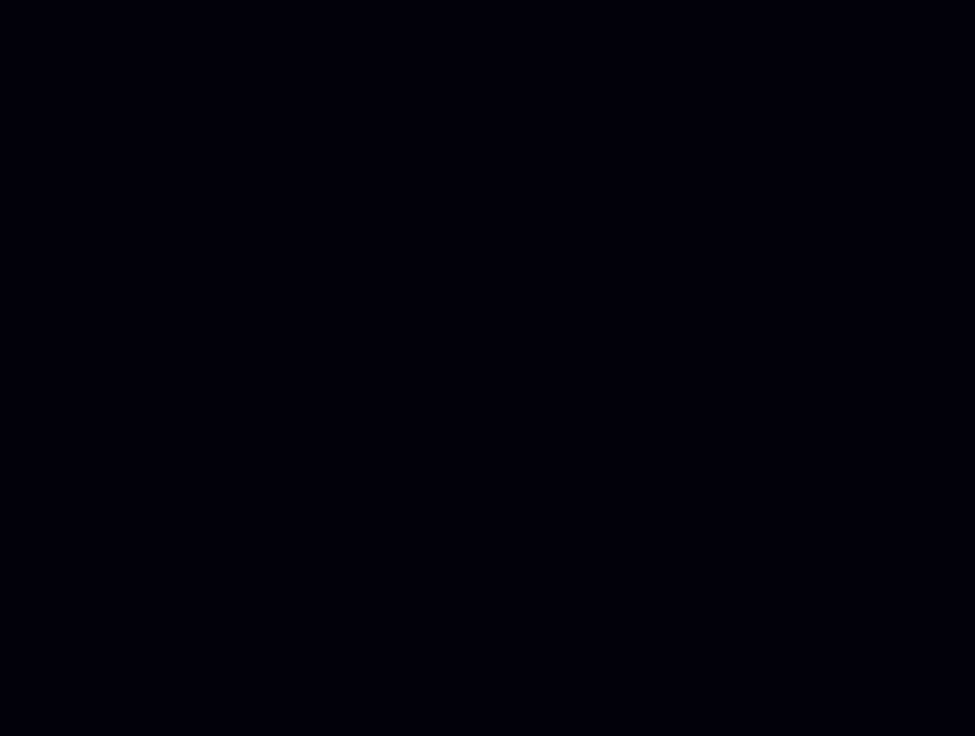
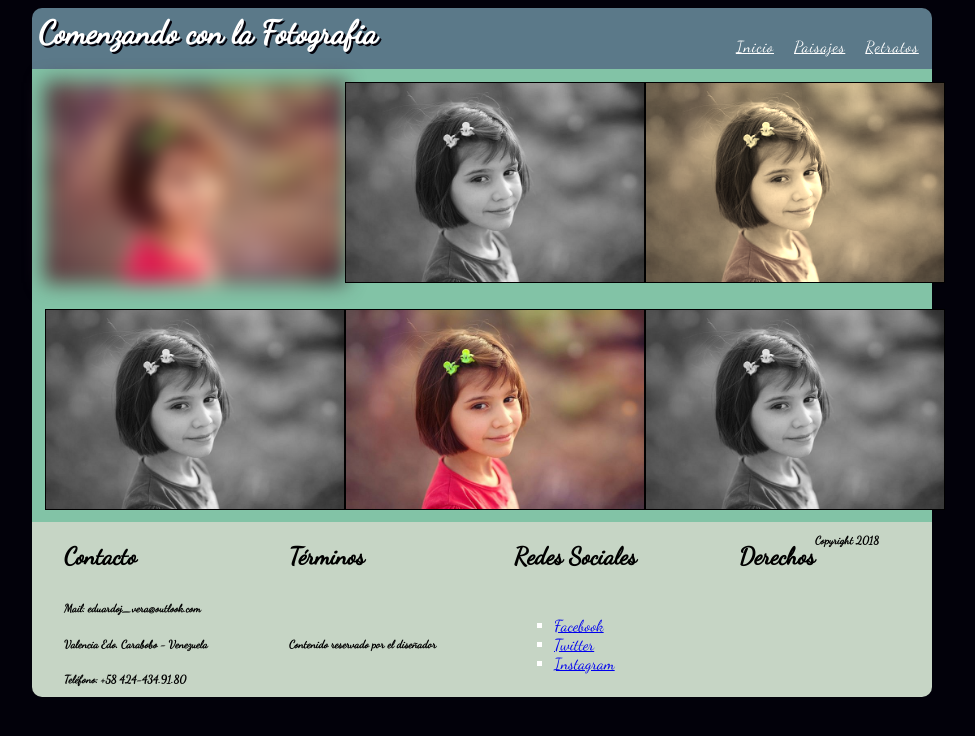
Before and after one commit to kebsp/CSS3-y-Dise-o-Web-Responsive, a plain HTML site: page retratos.html in a window 1280 px wide. Shown: the whole page, without its empty margins (158-1133 px from the left). Drawn offline with Linux system fonts and the light colour scheme.

Commit message:
Retoques finales

```diff
--- a/css/estilos2.css
+++ b/css/estilos2.css
@@ -10,6 +10,23 @@ body {
   max-width: 900px;
   margin: auto;
   padding: auto;
+}
+
+div.container {
+  -webkit-animation: animacion 2s
+  animation: animacion 2s;
+}
+
+@-webkit-keyframes animacion {
+  0% {top: 150px;}
+  60% {top: -5px;}
+  100% {top: 0px;}
+}
+
+@keyframes animacion {
+  0% {top: 150px;}
+  60% {top: -5px;}
+  100% {top: 0px;}
 }
 
 /* Cabecera */
@@ -60,20 +77,26 @@ nav ul li a:active {
   background-color: #82c3a6;
   width: 100%;
 }
-.rows {
+.content {
   float: left;
   margin: auto;
 }
-.imagenes {
+.content > div {
   display: flex;
   flex-flow: row wrap;
   float: left;
   width: 33.33%;
 }
-.rows img {
+.content img {
   margin: 0.8em;
   width: 100%;
   border: solid 1px black;
+}
+
+.content:after {
+    content: "";
+    display: table;
+    clear: both;
 }
 
 /* Efectos de imagen */
@@ -87,9 +110,39 @@ img.img1 {
   filter: grayscale(100%);
 }
 
+/* Pie de Página]*/
+#piePagina {
+  display: block;
+  background-color: #C6d5c5;
+  border-radius: 0 0 10px 10px;
+  width: 100%;
+}
+#piePagina div.content > div {
+  display: flex;
+  flex-flow: row wrap;
+  float: left;
+  padding: 0 1em 0 2em;
+  width: 25%;
+}
+#piePagina div > h2 {
+  color: black;
+}
+#piePagina div > p {
+  font-size: 0.7em;
+  font-weight: bold;
+  color: black;
+}
+#piePagina .content div ul{
+  list-style: square;
+}
 
-/* Responsive */
 .container {
+	display: -webkit-flex;
+	display: flex;
+	-webkit-flex-flow: row wrap;
+	flex-flow: row wrap;
+}
+.content {
 	display: -webkit-flex;
 	display: flex;
 	-webkit-flex-flow: row wrap;
@@ -97,9 +150,8 @@ img.img1 {
 }
 
 @media (max-width: 600px) {
-    header h1, nav, .imagenes {
+    .content div, nav, header, #piePagina{
         width: 100%;
         height: auto;
     }
-    h
 }
--- a/retratos.html
+++ b/retratos.html
@@ -2,19 +2,71 @@
 <html lang="es" dir="ltr">
   <head>
     <meta charset="utf-8">
-    <meta name="viewport" content="width-device">
-    <link rel="stylesheet" href="css/estilos.css">
+    <meta name="viewport" content="width=device-width">
     <title>Comenzando con la Fotografia</title>
+    <link rel="stylesheet" href="css/estilos2.css">
+    <link href='https://fonts.googleapis.com/css?family=Dancing+Script' rel='stylesheet' type='text/css'>
   </head>
   <body>
-    <header>
-
-    </header>
-    <div class="contenido">
-
+    <div class="container">
+      <header id="Cabecera">
+        <h1>Comenzando con la Fotografia</h1>
+        <nav>
+          <ul>
+            <li><a href="index.html">Inicio</a></li>
+            <li><a href="Paisajes.html">Paisajes</a></li>
+            <li><a href="Retratos.html">Retratos</a></li>
+          </ul>
+        </nav>
+      </header>
+      <div id="galeria">
+        <div class="content">
+          <div>
+            <img src="img/imagen5.jpg" alt="" class="img1">
+          </div>
+          <div>
+            <img src="img/imagen5.jpg" alt=""class="img2">
+          </div>
+          <div>
+            <img src="img/imagen5.jpg" alt=""class="img3">
+          </div>
+          <div>
+            <img src="img/imagen5.jpg" alt=""class="img4">
+          </div>
+          <div>
+            <img src="img/imagen5.jpg" alt=""class="img5">
+          </div>
+          <div>
+            <img src="img/imagen5.jpg" alt=""class="img6">
+          </div>
+        </div>
+      </div>
+      <footer id="piePagina">
+        <div class="content">
+          <div>
+            <h2>Contacto</h2>
+            <p>Mail: eduardoj_vera@outlook.com</p>
+            <p>Valencia Edo. Carabobo - Venezuela</p>
+            <p>Teléfono: +58 424-434.91.80</p>
+          </div>
+          <div>
+            <h2>Términos</h2>
+            <p>Contenido reservado por el diseñador</p>
+          </div>
+          <div>
+            <h2>Redes Sociales</h2>
+            <ul>
+              <li><a href="http://www.facebook.com">Facebook</a></li>
+              <li><a href="http://www.Twitter.com">Twitter</a></li>
+              <li><a href="http://www.instagram.com">Instagram</a></li>
+            </ul>
+          </div>
+          <div>
+            <h2>Derechos</h2>
+            <p>Copyright 2018</p>
+          </div>
+        </div>
+      </footer>
     </div>
-    <footer>
-
-    </footer>
   </body>
 </html>
```
Also changed, not shown: paisajes.html (+33 -11 lines), img/imagen5.jpg (added).
